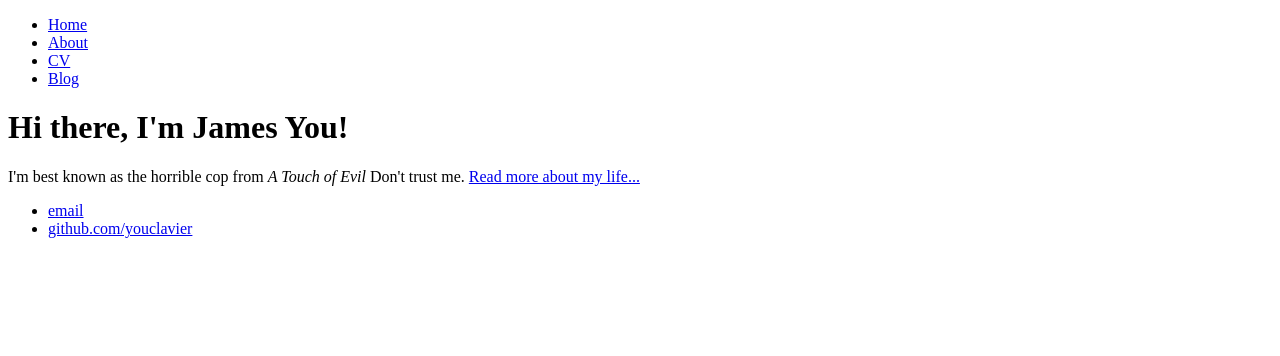
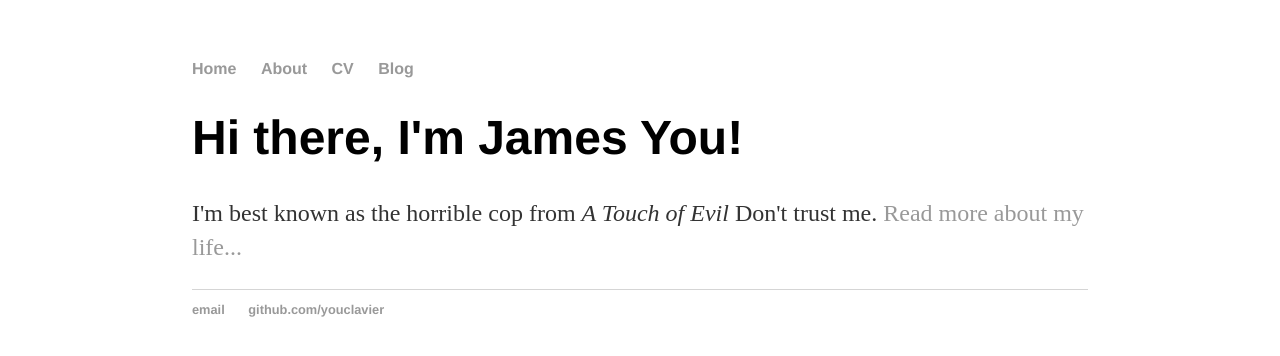
Before and after one commit to youclavier/youclavier.github.io, a plain HTML site: page index.html in a window 1280 px wide. Drawn offline with Linux system fonts and the light colour scheme.

Commit message:
Update index.html
Add homepage stylesheet link

```diff
--- a/index.html
+++ b/index.html
@@ -2,6 +2,8 @@
 <html>
 	<head>
 		<title>Welcome to JamesYou Programming World</title>
+		<!-- link to homepage stylesheet -->
+		<link rel="stylesheet" type="text/css" href="/css/homepage.css">
 	</head>
 	<body>
 		<nav>
```
